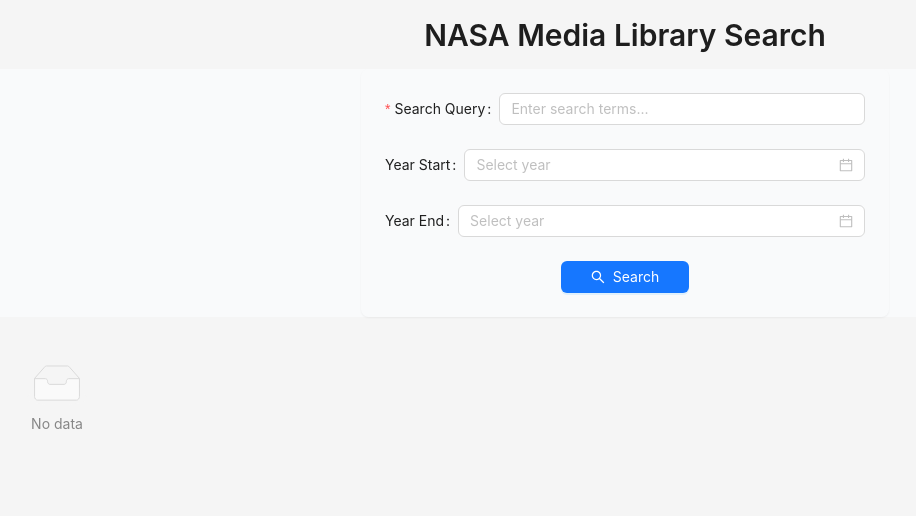
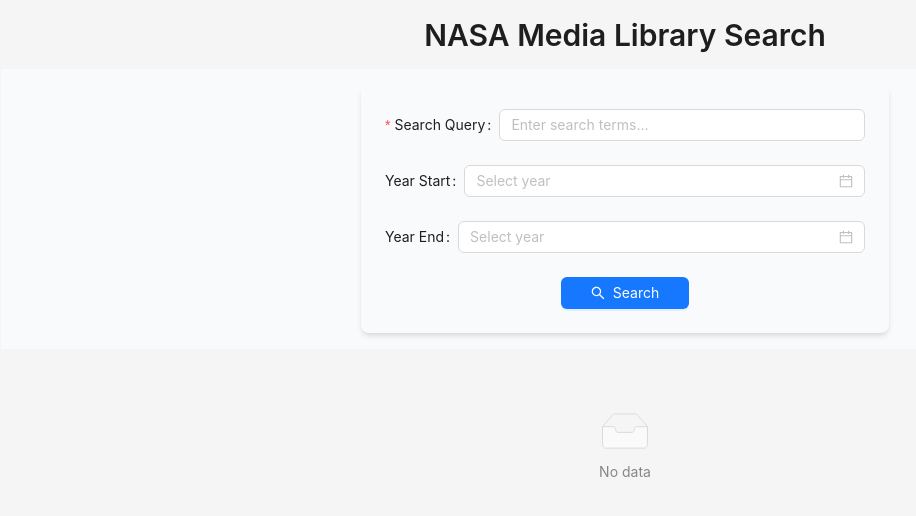
Before and after one commit to alevasluiale/nasa-media-library, a React (Vite) app: page / in a window 1280 px wide. Shown: the top 516 px of the page, without its empty margins (15-931 px from the left). Built offline with nearby package versions, Linux system fonts and the light colour scheme.

Commit message:
Search results style

```diff
--- a/src/components/SearchForm.tsx
+++ b/src/components/SearchForm.tsx
@@ -25,12 +25,12 @@
 
   return (
     <div className="w-full bg-gray-50 flex items-start justify-center">
-      <div className="w-full max-w-xl px-4 md:px-6">
+      <div className="w-full max-w-xl px-4 md:px-6 my-4">
         <Form
           form={form}
           onFinish={handleSubmit}
           layout="horizontal"
-          className="w-full bg-red p-6 rounded-lg shadow-sm"
+          className="w-full bg-red p-6 rounded-lg shadow-md"
         >
           <Form.Item
             name="query"
--- a/src/components/SearchResults.tsx
+++ b/src/components/SearchResults.tsx
@@ -34,7 +34,7 @@
         },
         {
           root: null,
-          rootMargin: "100px",
+          rootMargin: "1000px",
           threshold: 0.1,
         },
       );
@@ -48,10 +48,9 @@
   return (
     <>
       <List
-        className="flex px-4 overflow-y-auto"
+        className="px-4 overflow-y-auto"
         grid={{ gutter: 16, xs: 1, sm: 2, md: 3, lg: 3, xl: 4, xxl: 4 }}
         dataSource={results}
-        loading={loading}
         renderItem={(item, index) => {
           const data = item.data[0];
           const thumbnail = item.links?.find(
--- a/src/index.css
+++ b/src/index.css
@@ -1,13 +1,15 @@
-@import 'antd/dist/reset.css';  /* First import Ant Design styles */
+@import 'antd/dist/reset.css';
 @tailwind base;
 @tailwind components;
 @tailwind utilities;
+
 :root {
   font-family: Inter, system-ui, Avenir, Helvetica, Arial, sans-serif;
   line-height: 1.5;
   font-weight: 400;
 
-  color-scheme: light dark;
+  /* Remove color-scheme to prevent browser dark mode override */
+  /* color-scheme: light dark; */
   color: rgba(255, 255, 255, 0.87);
   background-color: #242424;
 
@@ -15,6 +17,25 @@
   text-rendering: optimizeLegibility;
   -webkit-font-smoothing: antialiased;
   -moz-osx-font-smoothing: grayscale;
+}
+
+/* Light theme scrollbar styles */
+::-webkit-scrollbar {
+  width: 10px;
+  height: 10px;
+}
+
+::-webkit-scrollbar-track {
+  background: #f1f1f1;
+}
+
+::-webkit-scrollbar-thumb {
+  background-color: #c1c1c1;
+  border-radius: 5px;
+}
+
+::-webkit-scrollbar-thumb:hover {
+  background-color: #a8a8a8;
 }
 
 a {
--- a/src/pages/SearchPage.tsx
+++ b/src/pages/SearchPage.tsx
@@ -52,18 +52,20 @@
   }, [currentPage, currentQuery, loading, hasMore]);
 
   return (
-    <Layout className="h-screen w-full min-h-screen">
-      <Content>
-        <Title className="mt-4" level={2}>
-          NASA Media Library Search
-        </Title>
+    <Layout className="h-screen">
+      <Content className="flex flex-col h-full">
+        <div className="flex-none p-4">
+          <Title level={2}>NASA Media Library Search</Title>
           <SearchForm onSearch={handleSearch} loading={loading} />
+        </div>
+        <div className="flex-1 mb-2 overflow-auto">
           <SearchResults
             results={results}
             loading={loading}
             hasMore={hasMore}
             onLoadMore={loadMore}
           />
+        </div>
       </Content>
     </Layout>
   );
```
Lines whose indentation alone changed are shown as unchanged.
